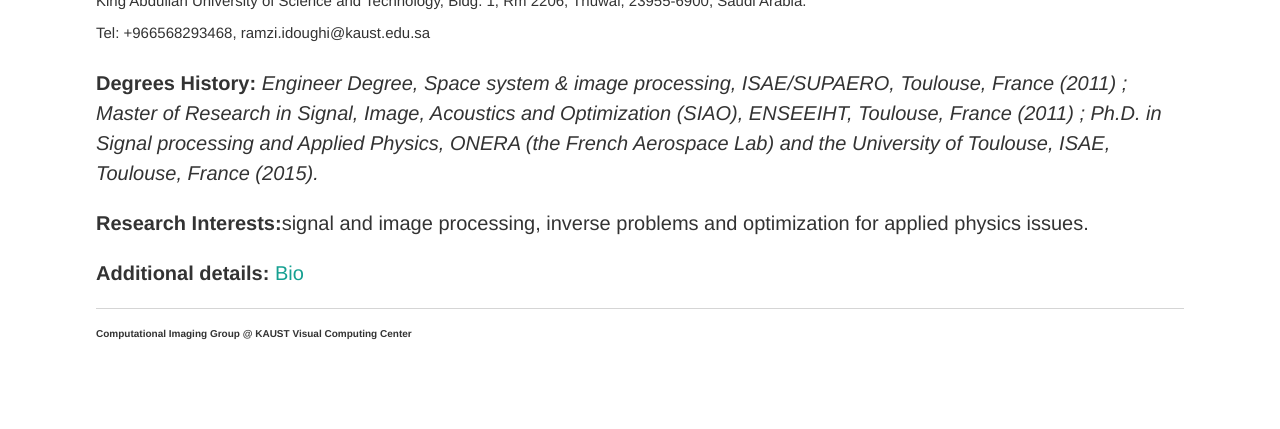
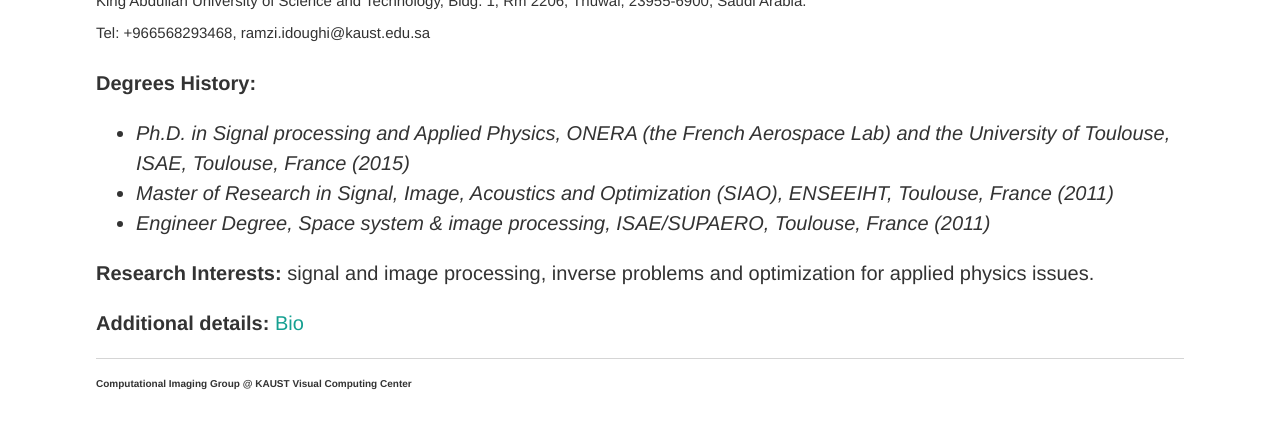
Before and after one commit to vccimaging/vccimaging.github.io, a Jekyll site: the page built from People/idoughr/index.html, in a window 1280 px wide, cut to the strip 260-689 px from the top of the page. Built offline with Jekyll 4.4.1, drawn with Linux system fonts in a browser that asks for light colours.

Commit message:
Update index.html

```diff
--- a/People/idoughr/index.html
+++ b/People/idoughr/index.html
@@ -9,8 +9,14 @@ height: 196
 <h1>Dr. Ramzi Idoughi<h1>
 <h4> Postdoctoral fellow, KAUST Visual Computing Center</h4>
 <span style="font-size:75%;">King Abdullah University of Science and Technology, Bldg. 1, Rm 2206, Thuwal, 23955-6900, Saudi Arabia.<br> Tel: +966568293468, ramzi.idoughi@kaust.edu.sa</span><p>
-<b>Degrees History: </b> <em> Engineer Degree, Space system &#38; image processing, ISAE/SUPAERO, Toulouse, France (2011) ; Master of Research in Signal, Image, Acoustics and Optimization (SIAO), ENSEEIHT, Toulouse, France (2011) ; Ph.D. in Signal processing and Applied Physics, ONERA (the French Aerospace Lab) and the University of Toulouse, ISAE, Toulouse, France (2015). </em><p>
+<b>Degrees History: </b> <em>
+<ul>
+<li>Ph.D. in Signal processing and Applied Physics, ONERA (the French Aerospace Lab) and the University of Toulouse, ISAE, Toulouse, France (2015)</li>
+<li>Master of Research in Signal, Image, Acoustics and Optimization (SIAO), ENSEEIHT, Toulouse, France (2011)</li>
+<li>Engineer Degree, Space system &#38; image processing, ISAE/SUPAERO, Toulouse, France (2011)</li>
+</ul>
+</em><p>
 
-<b>Research Interests:</b>signal and image processing, inverse problems and optimization for applied physics issues. <p>
+<b>Research Interests:</b> signal and image processing, inverse problems and optimization for applied physics issues. <p>
 
 <b>Additional details:</b> <a href=bio>Bio</a>
```
